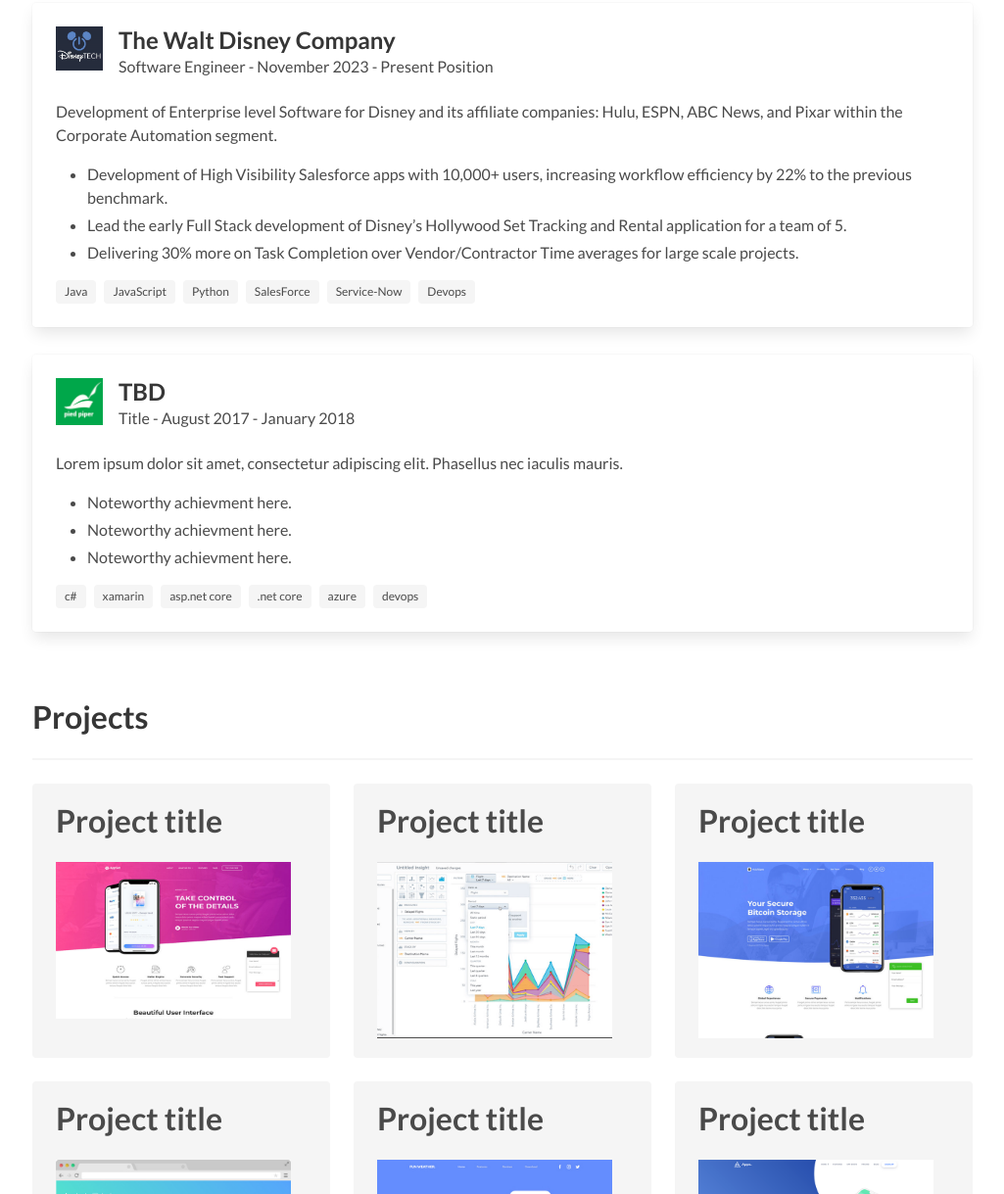
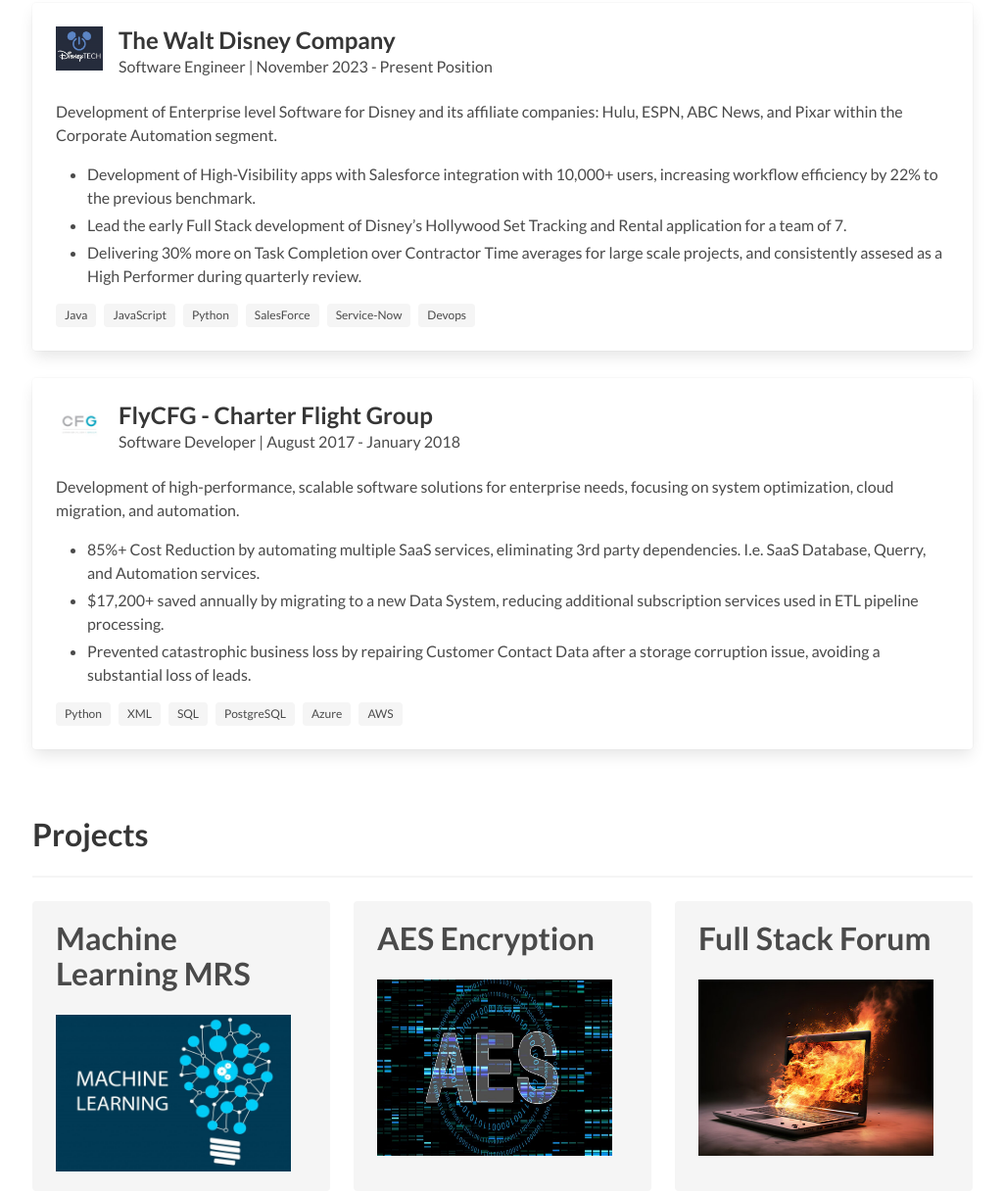
Before and after one commit to WaterAvian/WaterAvian.github.io, a plain HTML site: page index.html in a window 1280 px wide. Shown: the part 739-1958 px from the top of the page at 98% size, without its empty margins (127-1152 px from the left). Drawn offline with Linux system fonts and the light colour scheme.

Commit message:
Add files via upload

```diff
--- a/index.html
+++ b/index.html
@@ -70,7 +70,7 @@
 
   <section class="section">
     <div class="container">
-      <h1 class="title">About Me</h1>
+      <h1 class="title">Who Am I</h1>
       <hr />
       <p>Full Stack Engineer with Experience in Python, Java, and JavaScript. </p>
     </div>
@@ -89,16 +89,16 @@
             </div>
             <div class="media-content">
               <p class="title is-4">The Walt Disney Company</p>
-              <p class="subtitle is-6">Software Engineer - <time datetime="2023-11">November 2023</time> - <time
+              <p class="subtitle is-6">Software Engineer | <time datetime="2023-11">November 2023</time> - <time
                   datetime="present">Present Position</time> </p>
             </div>
           </div>
           <div class="content">
             <p>Development of Enterprise level Software for Disney and its affiliate companies: Hulu, ESPN, ABC News, and Pixar within the Corporate Automation segment.</p>
             <ul>
-              <li>Development of High Visibility Salesforce apps with 10,000+ users, increasing workflow efficiency by 22% to the previous benchmark.</li>
-              <li>Lead the early Full Stack development of Disney’s Hollywood Set Tracking and Rental application for a team of 5.</li>
-              <li>Delivering 30% more on Task Completion over Vendor/Contractor Time averages for large scale projects.</li>
+              <li>Development of High-Visibility apps with Salesforce integration with 10,000+ users, increasing workflow efficiency by 22% to the previous benchmark.</li>
+              <li>Lead the early Full Stack development of Disney’s Hollywood Set Tracking and Rental application for a team of 7.</li>
+              <li>Delivering 30% more on Task Completion over Contractor Time averages for large scale projects, and consistently assesed as a High Performer during quarterly review.</li>
             </ul>
             <div class="tags">
               <span class="tag">Java</span>
@@ -116,29 +116,31 @@
           <div class="media">
             <div class="media-left">
               <figure class="image is-48x48">
-                <img src="img/pied-piper-logo.png" alt="Placeholder image">
+                <img src="img/charter_flight_group_logo.jpg" alt="Placeholder image">
               </figure>
             </div>
             <div class="media-content">
-              <p class="title is-4">TBD</p>
-              <p class="subtitle is-6">Title - <time datetime="2018-1">August 2017</time> - <time
+              <p class="title is-4">FlyCFG - Charter Flight Group</p>
+              <p class="subtitle is-6">Software Developer | <time datetime="2018-1">August 2017</time> - <time
                   datetime="2017-9">January 2018</time></p>
             </div>
           </div>
           <div class="content">
-            <p>Lorem ipsum dolor sit amet, consectetur adipiscing elit. Phasellus nec iaculis mauris.</p>
+            <p>Development of high-performance, scalable software solutions for enterprise
+              needs, focusing on system optimization, cloud migration, and automation.</p>
             <ul>
-              <li>Noteworthy achievment here.</li>
-              <li>Noteworthy achievment here.</li>
-              <li>Noteworthy achievment here.</li>
+              <li>85%+ Cost Reduction by automating multiple SaaS services, eliminating 3rd party dependencies. I.e. SaaS Database, Querry, and Automation services.</li>
+              <li>$17,200+ saved annually by migrating to a new Data System, reducing additional subscription
+                services used in ETL pipeline processing.</li>
+              <li>Prevented catastrophic business loss by repairing Customer Contact Data after a storage corruption issue, avoiding a substantial loss of leads.</li>
             </ul>
             <div class="tags">
-              <span class="tag">c#</span>
-              <span class="tag">xamarin</span>
-              <span class="tag">asp.net core</span>
-              <span class="tag">.net core</span>
-              <span class="tag">azure</span>
-              <span class="tag">devops</span>
+              <span class="tag">Python</span>
+              <span class="tag">XML</span>
+              <span class="tag">SQL</span>
+              <span class="tag">PostgreSQL</span>
+              <span class="tag">Azure</span>
+              <span class="tag">AWS</span>
             </div>
           </div>
         </div>
@@ -155,25 +157,25 @@
           <div class="tile">
             <div class="tile is-parent">
               <article class="tile is-child notification">
-                <p class="title">Project title</p>
+                <p class="title">Machine Learning MRS</p>
                 <figure class="image is-3by2">
-                  <img class="modal-trigger" data-target="project-1-modal" src="img/project-1-cover.png">
+                  <img class="modal-trigger" data-target="project-1-modal" src="img/ML.jpg">
                 </figure>
               </article>
             </div>
             <div class="tile is-parent">
               <article class="tile is-child notification">
-                <p class="title">Project title</p>
+                <p class="title">AES Encryption</p>
                 <figure class="image is-4by3">
-                  <img class="modal-trigger" data-target="project-2-modal" src="img/project-2-cover.png">
+                  <img class="modal-trigger" data-target="project-2-modal" src="img/AES.jpg">
                 </figure>
               </article>
             </div>
             <div class="tile is-parent">
               <article class="tile is-child notification">
-                <p class="title">Project title</p>
+                <p class="title">Full Stack Forum</p>
                 <figure class="image is-4by3">
-                  <img class="modal-trigger" data-target="project-3-modal" src="img/project-3-cover.png">
+                  <img class="modal-trigger" data-target="project-3-modal" src="img/Fullstack.jpg">
                 </figure>
               </article>
             </div>
@@ -220,16 +222,15 @@
       <div class="card">
         <div class="card-content">
           <div class="content">
-            <p class="title is-4">School Name</p>
-            <p class="subtitle is-6">Program/Course - <time datetime="2016-9">September 2016</time> - <time
-                datetime="2019-9">Sepemter 2019</time></p>
+            <p class="title is-4">Evergreen State</p>
+            <p class="subtitle is-6"><i>Computer Science and Mathematics</i> | <time datetime="2020-1">2020</time> - <time
+                datetime="2023-1">2023</time></p>
           </div>
           <div class="content">
-            Lorem ipsum dolor sit amet, consectetur adipiscing elit.
-            Phasellus nec iaculis mauris.
+            Computer Science with a Specialization in Mathematics. Additional courses taken on Machine Learning and Cyber-Security.
             <ul>
-              <li>Lorem ipsum dolor sit amet, consectetur adipiscing elit.</li>
-              <li>Lorem ipsum dolor sit amet, consectetur adipiscing elit.</li>
+              <li>Team Lead for the Department of Energy Cyber-Security competition.</li>
+              <li>Team Lead for a team of 4 during our Final Capstone Project Involving an AES Encryption Chat Application.</li>
             </ul>
           </div>
         </div>
@@ -237,17 +238,12 @@
       <div class="card card-gap">
         <div class="card-content">
           <div class="content">
-            <p class="title is-4">School Name</p>
-            <p class="subtitle is-6">Program/Course - <time datetime="2015-9">September 2014</time> - <time
-                datetime="2015-9">Sepemter 2015</time></p>
+            <p class="title is-4">Coding Dojo</p>
+            <p class="subtitle is-6"><i>Web Development Bootcamp</i> <time datetime="2015-9"></time> <time
+                datetime="2015-9"></time></p>
           </div>
           <div class="content">
-            Lorem ipsum dolor sit amet, consectetur adipiscing elit.
-            Phasellus nec iaculis mauris.
-            <ul>
-              <li>Lorem ipsum dolor sit amet, consectetur adipiscing elit.</li>
-              <li>Lorem ipsum dolor sit amet, consectetur adipiscing elit.</li>
-            </ul>
+            An intensive 4 week program involving the technologies: <i>HTML/CSS, Javascript, Django, Angular, and Flask.</i>
           </div>
         </div>
       </div>
```
Also changed, not shown: img/AES.jpg (added), img/Fullstack.jpg (added), img/ML.jpg (added), img/charter_flight_group_logo.jpg (added).
